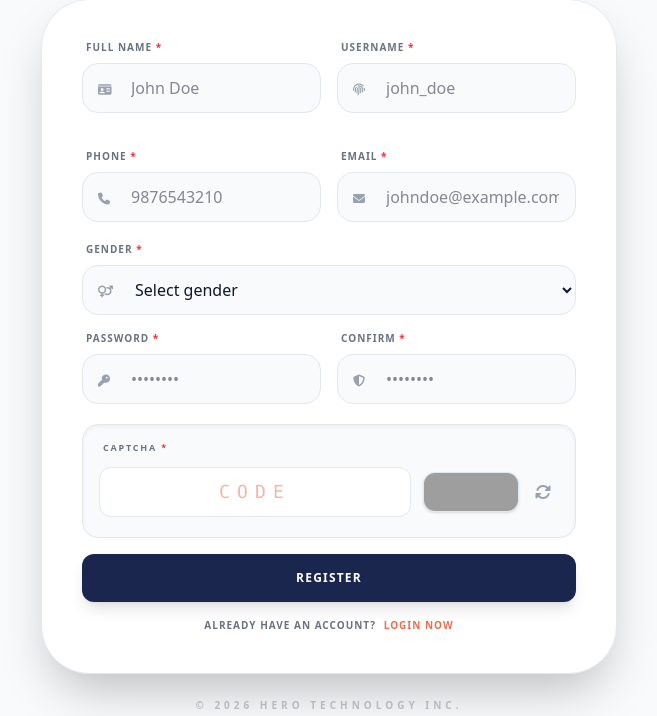
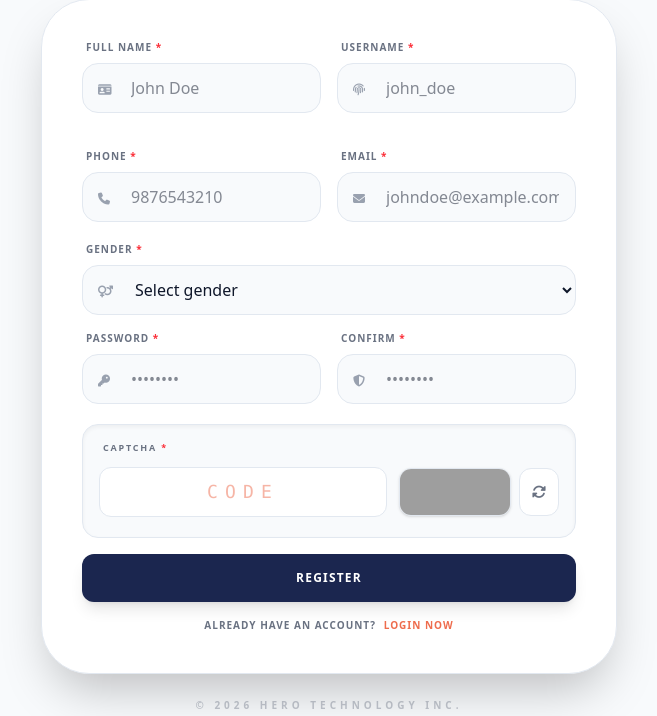
Before and after one commit to abhishek-2006/herotechnologyinc, a PHP site: page /herotechnologyinc/signup.php in a window 1280 px wide. Shown: the part 176-892 px from the top of the page, without its empty margins (311-968 px from the left). Run offline with PHP 8.4, Linux system fonts and the light colour scheme; some libraries are stand-ins or nearby versions; grey boxes are pictures that could not be loaded.

Commit message:
feat: Improve captcha handling with enhanced refresh functionality and updated styling

```diff
--- a/signup.php
+++ b/signup.php
@@ -151,20 +151,50 @@
                     </div>
 
                     <div class="bg-[var(--color-app-bg)] p-4 rounded-2xl border border-[var(--color-border-dim)] shadow-inner">
-                        <label class="block text-[9px] font-black uppercase tracking-[0.2em] text-gray-500 mb-3 px-1">Captcha <span class="text-red-500">*</span></label>
-                        <div class="flex flex-nowrap items-center gap-3">
-                            <input type="text" name="captcha" id="captcha" maxlength="5" placeholder="CODE"
-                                class="flex-1 min-w-0 px-4 py-2.5 bg-[var(--color-card-bg)] border border-[var(--color-border-dim)] rounded-xl text-center font-mono text-lg text-hero-orange tracking-[0.4em] uppercase focus:border-hero-orange outline-none transition-all" />
-                            <div class="flex-shrink-0 flex items-center gap-2">
-                                <div class="h-10 w-24 bg-white rounded-xl overflow-hidden shadow-sm border border-[var(--color-border-dim)]">
-                                    <img src="process/captcha.php" alt="Code" class="h-full w-full object-cover" id="captcha_img">
+
+                        <label class="block text-[9px] font-black uppercase tracking-[0.2em] text-gray-500 mb-3 px-1">
+                            Captcha <span class="text-red-500">*</span>
+                        </label>
+
+                        <div class="flex items-center gap-3">
+
+                            <!-- input -->
+                            <input
+                                type="text"
+                                name="captcha"
+                                id="captcha"
+                                maxlength="5"
+                                placeholder="CODE"
+                                class="flex-1 min-w-0 px-4 py-2.5 bg-[var(--color-card-bg)] border border-[var(--color-border-dim)] rounded-xl text-center font-mono text-lg text-hero-orange tracking-[0.4em] uppercase focus:border-hero-orange outline-none transition-all"
+                            />
+
+                            <!-- captcha + refresh -->
+                            <div class="flex items-center gap-2">
+
+                                <!-- captcha image -->
+                                <div class="h-12 w-28 bg-white rounded-xl overflow-hidden shadow-sm border border-[var(--color-border-dim)]">
+                                    <img
+                                        src="process/captcha.php"
+                                        alt="Captcha Code"
+                                        id="captcha_img"
+                                        class="h-full w-full object-cover select-none"
+                                    >
                                 </div>
-                                <button type="button" onclick="document.getElementById('captcha_img').src='process/captcha.php?'+Math.random();"
-                                    class="w-8 h-8 flex items-center justify-center rounded-lg text-gray-400 hover:text-hero-orange transition-colors active:scale-90">
-                                    <i class="fas fa-rotate"></i>
+
+                                <!-- refresh button -->
+                                <button
+                                    type="button"
+                                    title="Refresh captcha"
+                                    onclick="refreshCaptcha()"
+                                    class="h-12 px-3 flex items-center gap-1 rounded-xl border border-[var(--color-border-dim)] bg-[var(--color-card-bg)] text-gray-500 hover:text-hero-orange hover:border-hero-orange transition-all active:scale-95"
+                                >
+                                    <i class="fas fa-rotate text-sm"></i>
                                 </button>
+
                             </div>
+
                         </div>
+
                         <div id="captcha-error" class="error-text"></div>
                     </div>
 
@@ -242,6 +272,11 @@
                 } catch (e) { console.error("Node failure"); }
             }, 300);
         });
-    </script>
+        function refreshCaptcha() {
+            const img = document.getElementById('captcha_img');
+            img.src = 'process/captcha.php?ts=' + Date.now();
+        }
+        </script>
+
 </body>
 </html>
```
